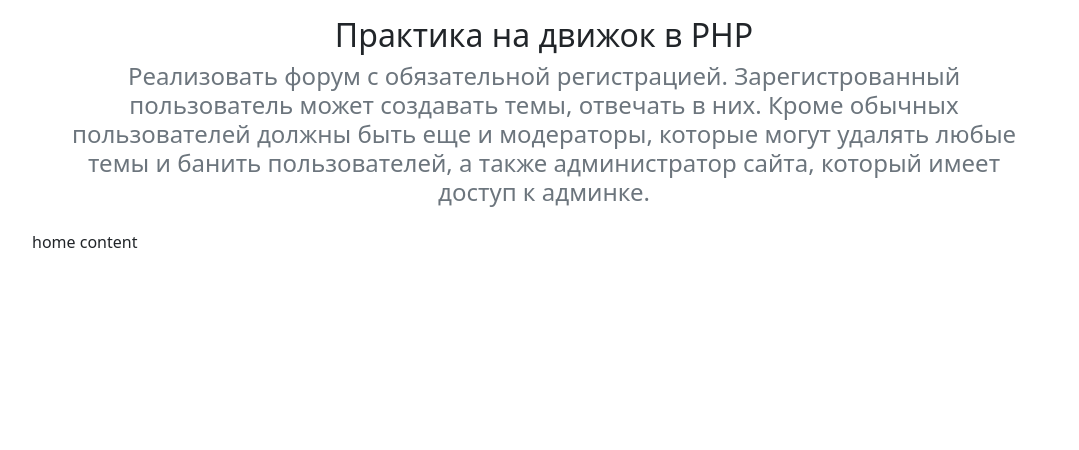
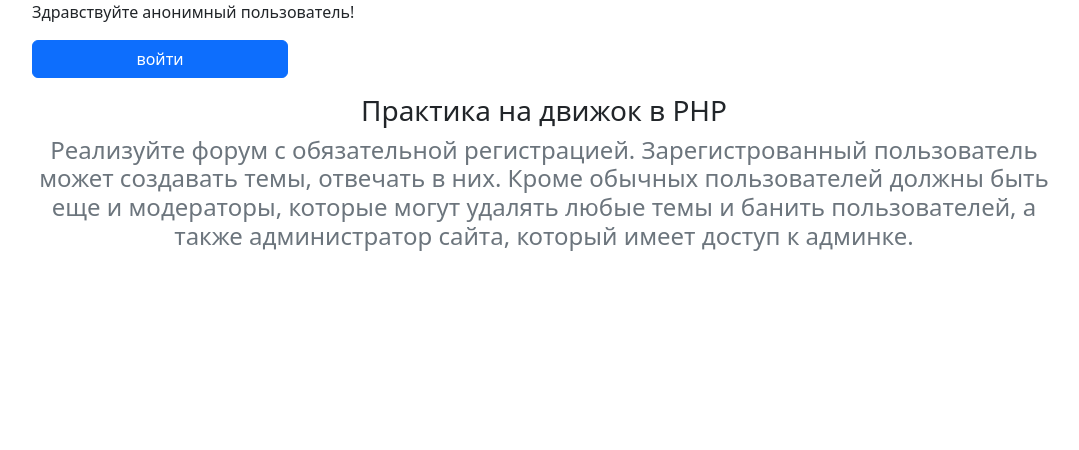
Before and after one commit to FoxTail25/forum_task, a PHP site: page / in a window 1280 px wide. Shown: the top 450 px of the page, without its empty margins (96-1175 px from the left). Run offline with PHP 8.4, Linux system fonts and the light colour scheme.

Commit message:
Переделал header

```diff
--- a/public/index.php
+++ b/public/index.php
@@ -1,6 +1,7 @@
 <?php
 $url = $_SERVER['REQUEST_URI'];
-$layout = file_get_contents('view/layout.html');
+$layout = file_get_contents('view/template/layout.php');
+$header = require('view/template/header.php');
 
 
 $route = '^/$';
@@ -12,6 +13,7 @@ if(!isset($page)){
 	$page = include 'view/pages/404.php';
 }
 
+$layout = str_replace('{{ header in layout }}', $header, $layout);
 $layout = str_replace('{{ title in layout }}', $page['title'], $layout);
 $layout = str_replace('{{ content in layout }}', $page['content'], $layout);
 
--- a/public/view/pages/home.php
+++ b/public/view/pages/home.php
@@ -1,10 +1,16 @@
 <?php
 $title = 'home title';
-$content = '<div>
-	home content
+$content = '';
+
+
+
+$content .= '<div class="text-center">
+	<h3>
+		Практика на движок в PHP
+	</h3>
+	<h4 class="text-secondary">
+		Реализуйте форум с обязательной регистрацией. Зарегистрованный пользователь может создавать темы, отвечать в них. Кроме обычных пользователей должны быть еще и модераторы, которые могут удалять любые темы и банить пользователей, а также администратор сайта, который имеет доступ к админке.
+	</h4>
 </div>';
-if(isset($_SESSION['auth'])) {
-	$content .= "<p>Здравствуйте анонимный пользователь!</p>";
-}
 return ['title' => $title, 'content'=> $content];
 ?>
--- /dev/null
+++ b/public/view/template/header.php
@@ -0,0 +1,12 @@
+<?php
+	if(!isset($_SESSION['auth'])) {
+	$header ='
+	<div id="user_reg">
+		<p>Здравствуйте анонимный пользователь!</p>
+		<p>
+			<a href="/page/auth"><button type="button" class="btn btn-primary w-25">войти</button></a>
+		</p>
+	</div>';
+	}
+	return $header;
+?>
--- a/public/view/layout.html
+++ b/public/view/template/layout.php
@@ -9,14 +9,7 @@
 </head>
 <body>
 <header>
-<div  class="p-3 text-center">
-	<h2>
-		Практика на движок в PHP
-	</h2>
-	<h4 class="text-secondary">
-        Реализовать форум с обязательной регистрацией. Зарегистрованный пользователь может создавать темы, отвечать в них. Кроме обычных пользователей должны быть еще и модераторы, которые могут удалять любые темы и банить пользователей, а также администратор сайта, который имеет доступ к админке.
-	</h4>
-</div>
+	{{ header in layout }}
 </header>
 <main>
 	{{ content in layout }}
```
